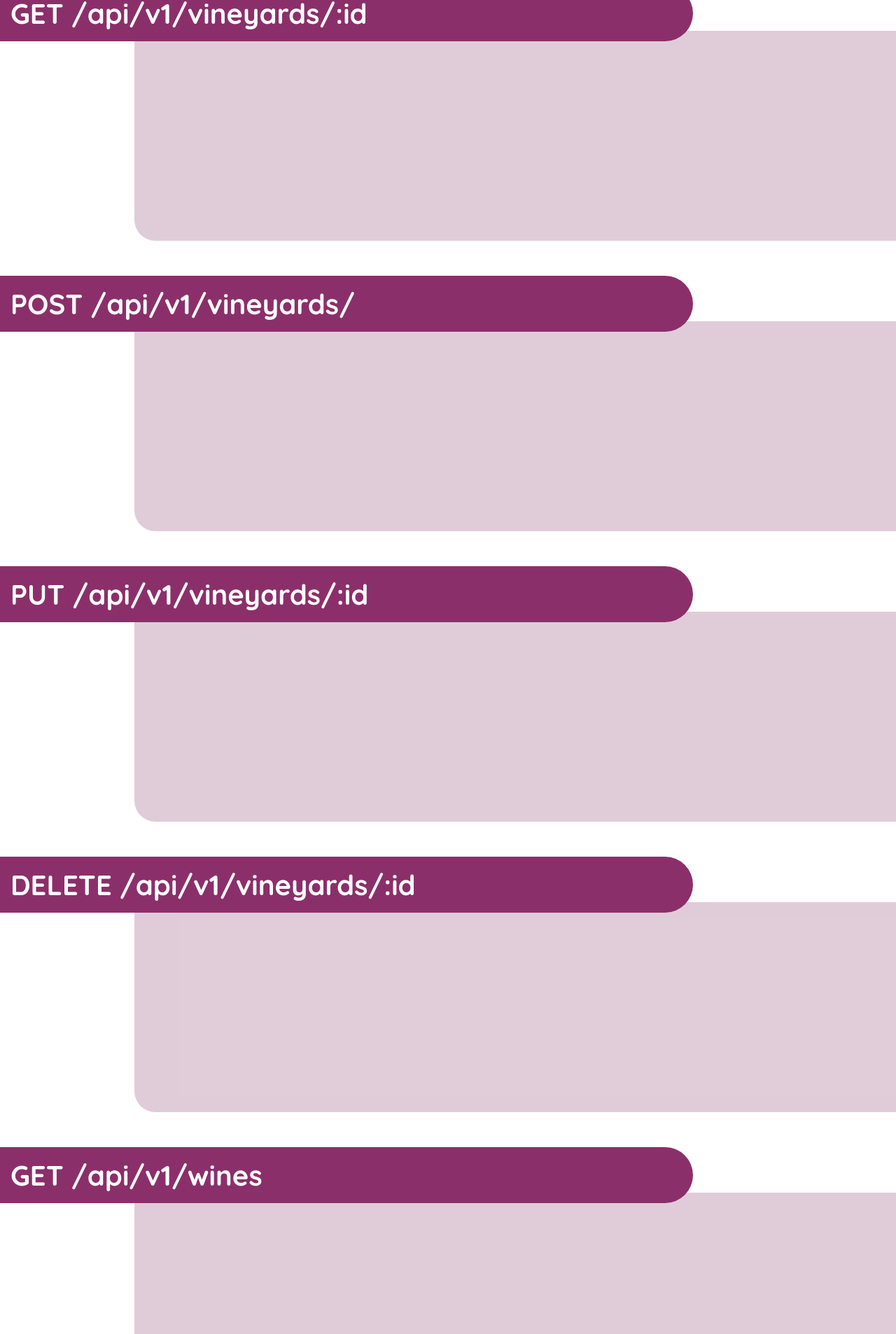
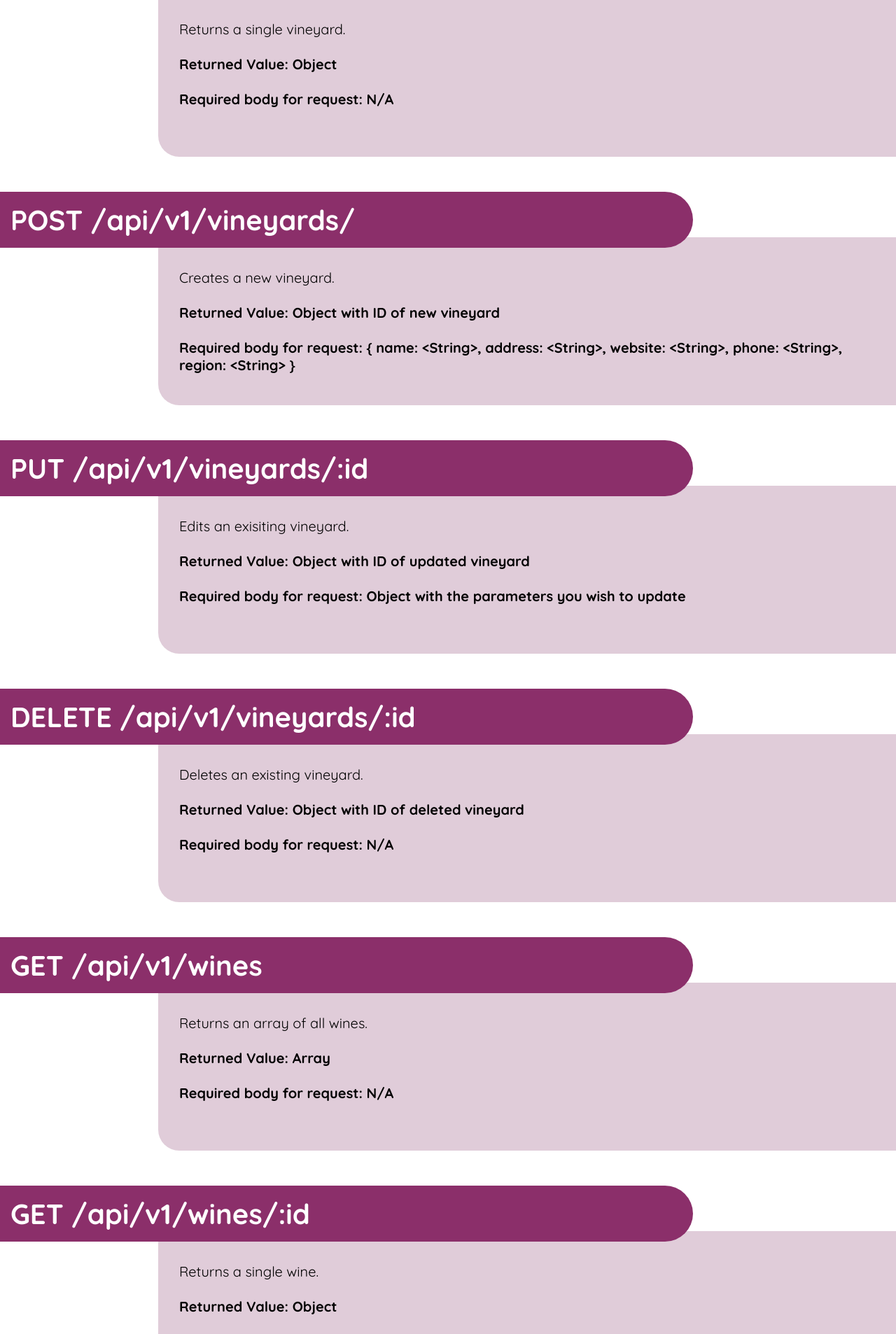
Before and after one commit to jarushford/nc-wines, a React (Create React App) app: page / in a window 1280 px wide. Shown: the part 2500-4406 px from the top of the page at 70% size. Built offline with nearby package versions, Linux system fonts and the light colour scheme.

Commit message:
Add text to endpoint descriptions

```diff
--- a/src/APIList/APIList.js
+++ b/src/APIList/APIList.js
@@ -5,16 +5,87 @@ export default function APIList() {
   return (
     <section className="api-list">
       <h2>Available Endpoints</h2>
-      <Endpoint method="GET" title="/api/v1/vineyards" />
-      <Endpoint method="GET" title="/api/v1/vineyards/:id" />
-      <Endpoint method="POST" title="/api/v1/vineyards/" />
-      <Endpoint method="PUT" title="/api/v1/vineyards/:id" />
-      <Endpoint method="DELETE" title="/api/v1/vineyards/:id" />
-      <Endpoint method="GET" title="/api/v1/wines" />
-      <Endpoint method="GET" title="/api/v1/wines/:id" />
-      <Endpoint method="POST" title="/api/v1/wines" />
-      <Endpoint method="PUT" title="/api/v1/wines/:vineyard_id" />
-      <Endpoint method="DELETE" title="/api/v1/wines/:id" />
+      <Endpoint
+        method="GET"
+        title="/api/v1/vineyards"
+        description="Returns an array of all vineyards. This endpoint can also be modified with 'name' and 'region' query parameters to search more specifically."
+        returned="Array"
+        required="N/A"
+      />
+      <Endpoint
+        method="GET"
+        title="/api/v1/vineyards/:id"
+        description="Returns a single vineyard."
+        returned="Object"
+        required="N/A"
+      />
+      <Endpoint
+        method="POST"
+        title="/api/v1/vineyards/"
+        description="Creates a new vineyard."
+        returned="Object with ID of new vineyard"
+        required="{
+          name: <String>,
+          address: <String>,
+          website: <String>,
+          phone: <String>,
+          region: <String>
+        }"
+      />
+      <Endpoint
+        method="PUT"
+        title="/api/v1/vineyards/:id"
+        description="Edits an exisiting vineyard."
+        returned="Object with ID of updated vineyard"
+        required="Object with the parameters you wish to update"
+      />
+      <Endpoint
+        method="DELETE"
+        title="/api/v1/vineyards/:id"
+        description="Deletes an existing vineyard."
+        returned="Object with ID of deleted vineyard"
+        required="N/A"
+      />
+      <Endpoint
+        method="GET"
+        title="/api/v1/wines"
+        description="Returns an array of all wines."
+        returned="Array"
+        required="N/A"
+      />
+      <Endpoint
+        method="GET"
+        title="/api/v1/wines/:id"
+        description="Returns a single wine."
+        returned="Object"
+        required="N/A"
+      />
+      <Endpoint
+        method="POST"
+        title="/api/v1/wines"
+        description="Creates a new wine."
+        returned="Object with ID of new wine"
+        required="{
+          name: <String>,
+          type: <String>,
+          color: <String>,
+          vineyard_id: <Number>
+        }"
+      />
+      <Endpoint
+        method="PUT"
+        title="/api/v1/wines/:vineyard_id"
+        description="Edits an existing wine."
+        returned="Object with ID of updated wine"
+        required="Object with the parameters you wish to update"
+      />
+      <Endpoint
+        method="DELETE"
+        title="/api/v1/wines/:id"
+        description="Deletes an existing wine."
+        returned="Object with ID of deleted wine"
+        required="N/A"
+      />
     </section>
   )
 }
--- a/src/Endpoint/Endpoint.js
+++ b/src/Endpoint/Endpoint.js
@@ -1,11 +1,13 @@
 import React from 'react'
 
-export default function Endpoint({ method, title }) {
+export default function Endpoint({ method, title, description, returned, required }) {
   return (
     <article className="endpoint">
       <h1>{method}  {title}</h1>
       <div className="endpt-info">
-
+        <p>{description}</p>
+        <h4>Returned Value: {returned}</h4>
+        <h4>Required body for request: {required}</h4>
       </div>
     </article>
   )
--- a/src/Endpoint/_Endpoint.scss
+++ b/src/Endpoint/_Endpoint.scss
@@ -17,14 +17,23 @@
 }
 
 .endpt-info {
-  width: 85%;
+  width: 80%;
   float: right;
   clear: both;
-  height: 300px;
+  height: 200px;
   background: rgba(101, 3, 67, 0.2);
   margin-top: -15px;
   margin-bottom: 50px;
   border-bottom-left-radius: 30px;
   position: relative;
   z-index: 1;
+  padding: 20px 15px;
+
+  p,
+  h4 {
+    font-family: 'Quicksand', sans-serif;
+    font-size: 1.25rem;
+    margin: 25px 15px;
+    width: 95%;
+  }
 }
--- a/src/TestForm/TestForm.js
+++ b/src/TestForm/TestForm.js
@@ -10,7 +10,8 @@ export default class TestForm extends Component {
       baseUrl: `https://buildyourownbackendcodysara.herokuapp.com/api/v1/`,
       querySelector: '',
       querySearch: '',
-      data: {}
+      data: {},
+      loading: false
     }
   }
 
@@ -33,21 +34,23 @@ export default class TestForm extends Component {
 
   makeRequest = async (e) => {
     e.preventDefault()
+    this.setState({ loading: true })
     const url = e.target.firstElementChild.value
     const response = await fetch(url)
     if (response.ok) {
       const result = await response.json()
-      this.setState({ data: result })
+      this.setState({ data: result, loading: false })
     } else {
-      this.setState({ data: { error: response.statusText } })
+      this.setState({ data: { error: response.statusText, loading: false } })
     }
   }
 
   render() {
-    const { mainSelector, idSelector, baseUrl, querySelector, querySearch, data } = this.state
+    const { mainSelector, idSelector, baseUrl, querySelector, querySearch, data, loading } = this.state
     let fullUrl = baseUrl + mainSelector + '/' + idSelector
     let maxID
     let isDisabled
+    let loadText
 
     if (querySelector !== '' && idSelector === '') {
       fullUrl += querySelector + querySearch
@@ -55,6 +58,7 @@ export default class TestForm extends Component {
 
     mainSelector === 'vineyards' ? maxID = 30 : maxID = 90
     mainSelector === 'vineyards' ? isDisabled = false : isDisabled = true
+    loading ? loadText = 'Loading' : loadText = 'Test'
 
     return (
       <section className="test-form-section">
@@ -99,7 +103,7 @@ export default class TestForm extends Component {
         </form>
         <form className="submit-request" onSubmit={(e) => this.makeRequest(e)}>
           <input type="text" value={fullUrl} readOnly />
-          <button>Test</button>
+          <button className={`${loading && 'loading'}`}>{loadText}</button>
           <p>This may take a few moments, your data will be displayed below when finished.</p>
         </form>
         <h3>Output</h3>
--- a/src/TestForm/_TestForm.scss
+++ b/src/TestForm/_TestForm.scss
@@ -59,6 +59,19 @@ button {
   @include btn;
 }
 
+.loading {
+  animation: load 2s ease infinite;
+}
+
+@keyframes load {
+  0%, 100% {
+    color: white;
+  }
+  50% {
+    color: rgba(101, 3, 67, 0.27);
+  }
+}
+
 .disabled {
   height: 0;
   margin: 0;
```
